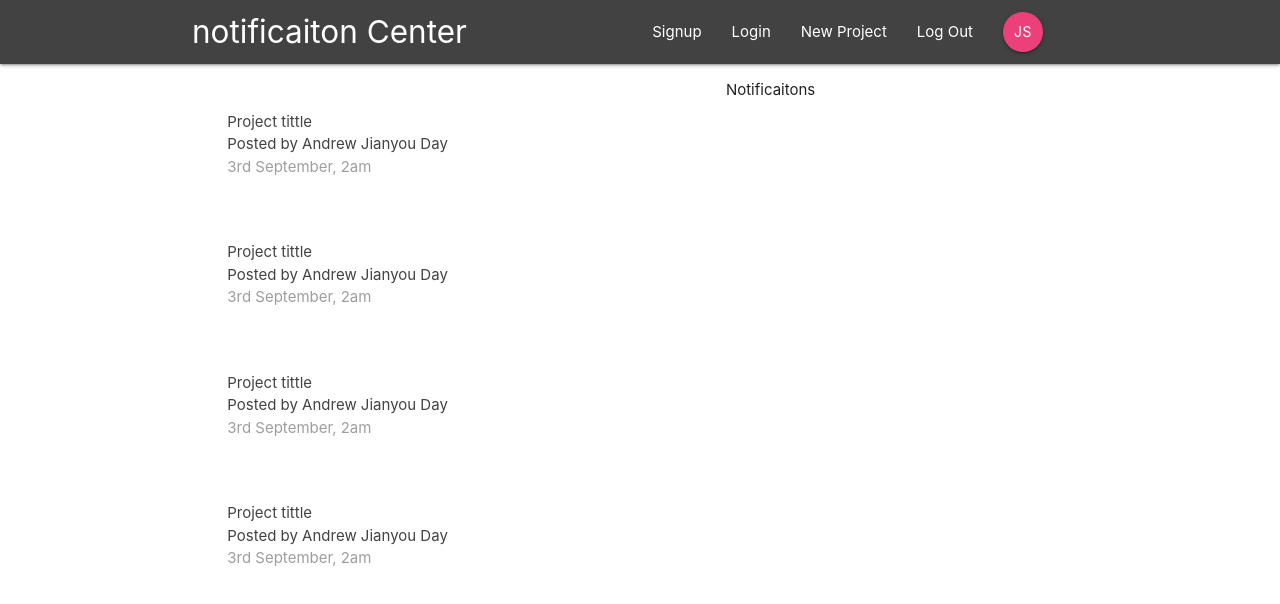
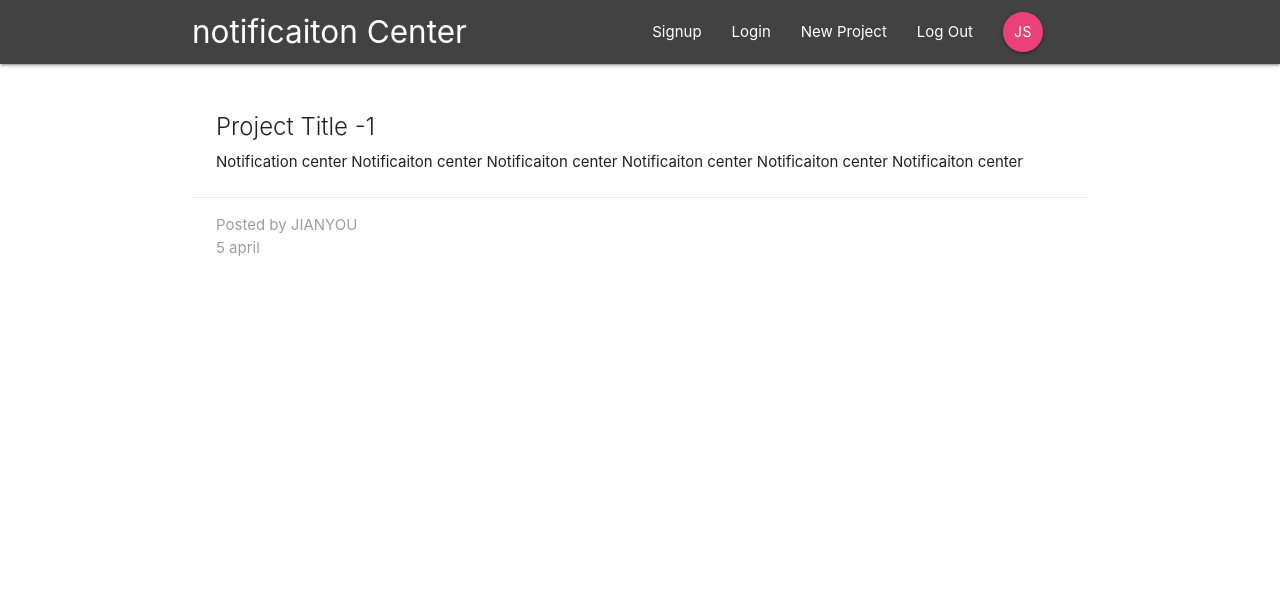
Before and after one commit to H151699/nNotificaitonCenter_with_firebase, a React (Create React App) app: page /project/1 in a window 1280 px wide. Shown: the top 604 px of the page. Built offline with nearby package versions, Linux system fonts and the light colour scheme.

Commit message:
show project detail with ID

```diff
--- a/src/App.js
+++ b/src/App.js
@@ -2,6 +2,7 @@ import React, { Component } from 'react';
 import {BrowserRouter, Switch, Route } from 'react-router-dom'
 import Navbar from './components/layout/Navbar'
 import Dashboard from './components/dashboard/Dashboard'
+import ProjectsDetails from './components/projects/ProjectsDetails'
 
 class App extends Component {
   render() {
@@ -12,7 +13,8 @@ class App extends Component {
       <div className="App">
         <Navbar/>
         <Switch>
-          <Route path= '/' component={Dashboard} />
+          <Route exact path= '/' component={Dashboard} />
+          <Route path = '/project/:id' component ={ProjectsDetails}/>
         </Switch>
 
       </div>
--- a/src/components/projects/ProjectsDetails.js
+++ b/src/components/projects/ProjectsDetails.js
@@ -0,0 +1,25 @@
+import React from 'react'
+
+const ProjectsDetails =(props) => {
+
+    const id = props.match.params.id;
+  return (
+    <div className="container section project-details">
+        <div className="card z-depth-0">
+            <div className="card-content">
+                <span className="card-title">Project Title -{id}</span>
+                <p>Notification center Notificaiton center Notificaiton center  Notificaiton center Notificaiton center Notificaiton center</p>
+            </div>
+
+            <div  className="card-action gret lighten-4 grey-text">
+                <div> Posted by JIANYOU </div>
+                <div> 5 april </div>
+
+            </div>
+        </div>
+    </div>
+  )
+}
+
+
+export default ProjectsDetails
```
